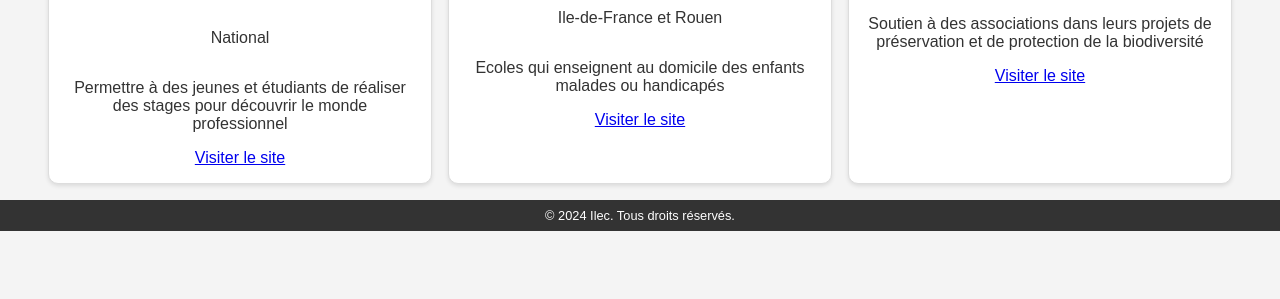
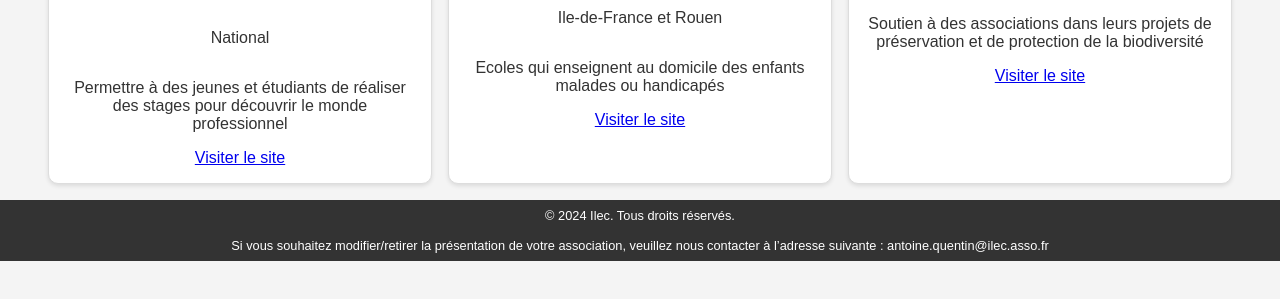
Before and after one commit to IlecLavoixdesmarques/cartographie-des-associations, a plain HTML site: page index.html in a window 1280 px wide. Shown: the part 10565-10864 px from the top of the page. Drawn offline with Linux system fonts and the light colour scheme.

Commit message:
ajoute possibilité de corriger/modifier pérsentation

```diff
--- a/index.html
+++ b/index.html
@@ -28,6 +28,8 @@
     <div id="content" class="content-container"></div>
     <footer>
         &copy; 2024 Ilec. Tous droits réservés.
+        <br><br>
+        Si vous souhaitez modifier/retirer la présentation de votre association, veuillez nous contacter à l’adresse suivante : antoine.quentin@ilec.asso.fr
     </footer>
     <script src="script.js"></script>
 </body>
```
Also changed, not shown: index.txt.
